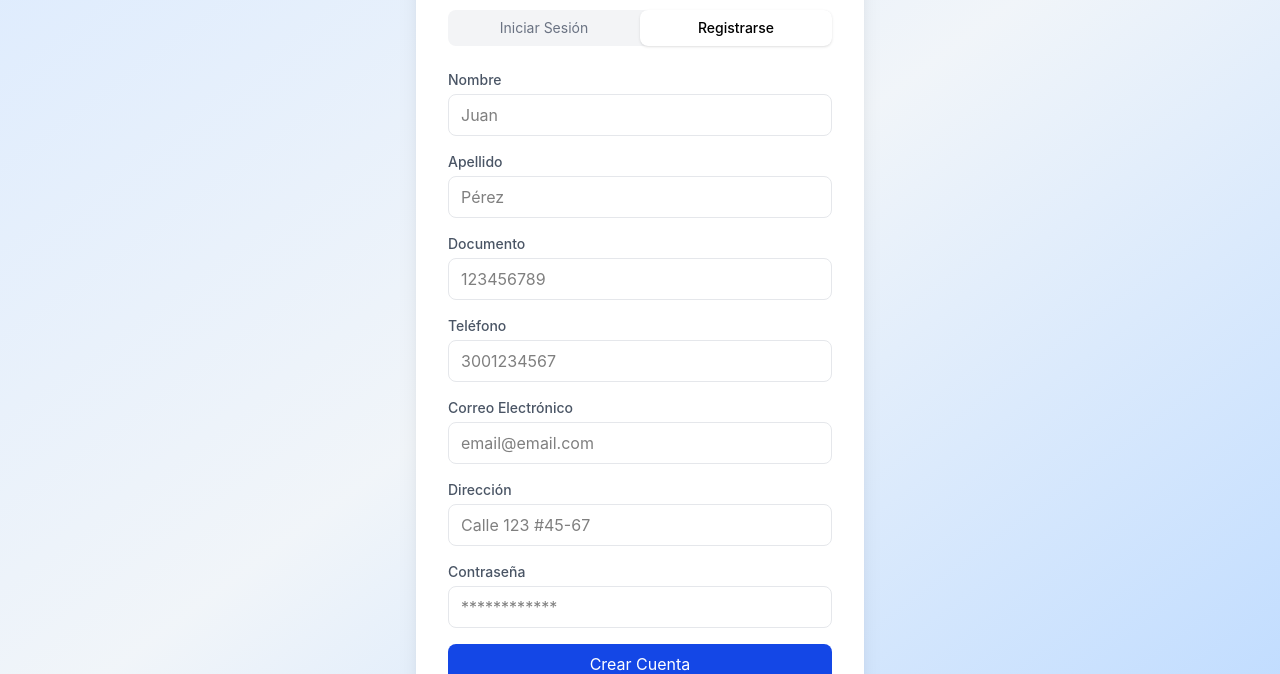
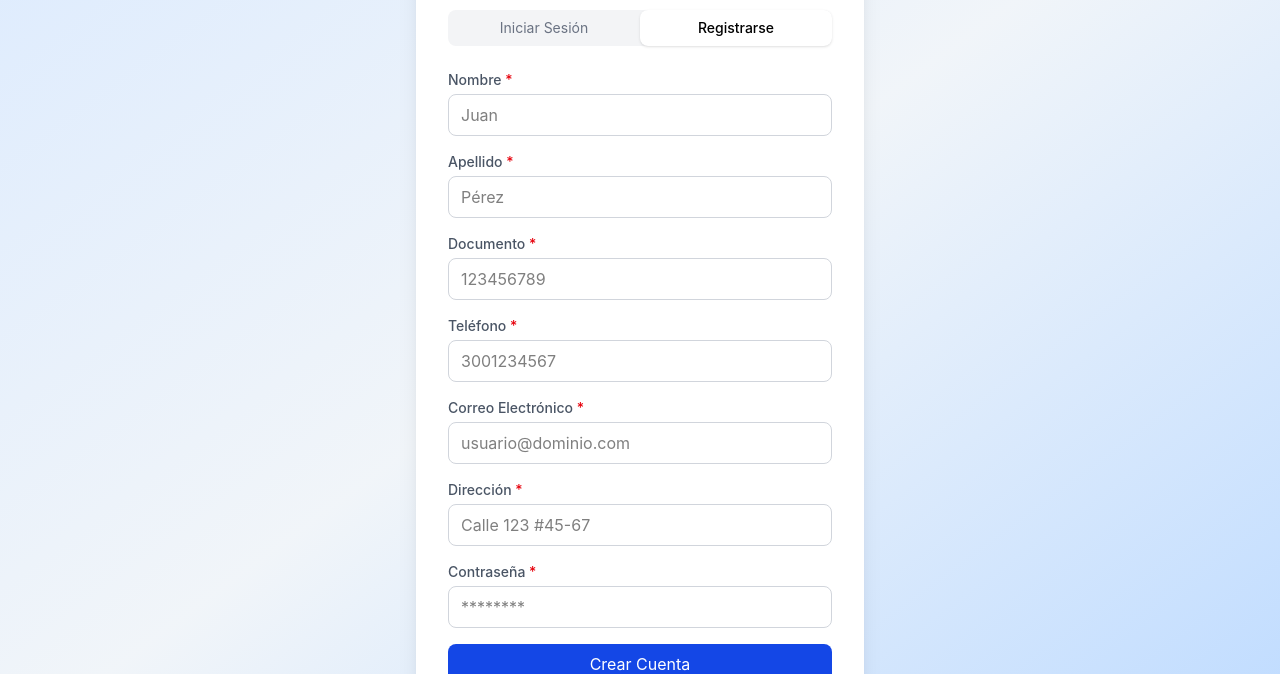
Before and after one commit to Jhorman18/optiluxe-front, a React (Vite) app: page /login in a window 1280 px wide. Both pictures are taken after a click on the button "Registrarse". Shown: the part 194-868 px from the top of the page. Built offline with nearby package versions, Linux system fonts and the light colour scheme; no server answers.

Commit message:
Update modulo registro

```diff
--- a/src/components/auth/InputField.jsx
+++ b/src/components/auth/InputField.jsx
@@ -1,13 +1,13 @@
 import { forwardRef } from "react";
 
 const InputField = forwardRef(function InputField(
-  { label, type = "text", placeholder, error, ...rest },
+  { label, type = "text", placeholder, error, required = false, ...rest },
   ref
 ) {
   return (
     <div className="mb-4">
       <label className="block text-sm font-medium text-gray-600 mb-1">
-        {label}
+        {label} {required && <span className="text-red-600">*</span>}
       </label>
 
       <input
@@ -15,10 +15,20 @@ const InputField = forwardRef(function InputField(
         type={type}
         placeholder={placeholder}
         {...rest}
-        className="w-full border border-gray-200 rounded-lg px-3 py-2 focus:outline-none focus:ring-2 focus:ring-blue-500"
+        className={`w-full rounded-lg px-3 py-2 border transition
+          ${
+            error
+              ? "border-red-500 focus:ring-2 focus:ring-red-400"
+              : "border-gray-300 focus:ring-2 focus:ring-blue-500"
+          }
+          focus:outline-none`}
       />
 
-      {error && <p className="text-xs text-red-600 mt-1">{error}</p>}
+      {error && (
+        <p className="text-xs text-red-600 mt-1">
+          {error}
+        </p>
+      )}
     </div>
   );
 });
--- a/src/components/auth/RegisterForm.jsx
+++ b/src/components/auth/RegisterForm.jsx
@@ -9,8 +9,6 @@ import { useAuth } from "../../context/auth/AuthContext.jsx";
 export default function RegisterForm() {
   const navigate = useNavigate();
   const { register: registerUser } = useAuth();
-  // IMPORTANTE: renombramos para no chocar con react-hook-form
-
   const [error, setError] = useState("");
 
   const {
@@ -18,6 +16,7 @@ export default function RegisterForm() {
     handleSubmit,
     formState: { errors, isSubmitting },
   } = useForm({
+    mode: "onChange",
     defaultValues: {
       nombre: "",
       apellido: "",
@@ -33,7 +32,6 @@ export default function RegisterForm() {
     setError("");
 
     try {
-      // Enviamos el rol fijo como CLIENTE
       const registerPromise = registerUser({
         ...values,
         rol: "CLIENTE",
@@ -48,7 +46,7 @@ export default function RegisterForm() {
           "No fue posible registrarse",
       });
 
-      navigate("/login?mode=login", { replace: true });
+      navigate("/login", { replace: true });
     } catch (err) {
       setError(
         err?.response?.data?.message ??
@@ -60,10 +58,12 @@ export default function RegisterForm() {
 
   return (
     <form onSubmit={handleSubmit(onSubmit)}>
+
       <InputField
         label="Nombre"
         type="text"
         placeholder="Juan"
+        required
         error={errors.nombre?.message}
         {...register("nombre", {
           required: "El nombre es obligatorio",
@@ -74,6 +74,7 @@ export default function RegisterForm() {
         label="Apellido"
         type="text"
         placeholder="Pérez"
+        required
         error={errors.apellido?.message}
         {...register("apellido", {
           required: "El apellido es obligatorio",
@@ -84,29 +85,63 @@ export default function RegisterForm() {
         label="Documento"
         type="text"
         placeholder="123456789"
+        required
         error={errors.documento?.message}
         {...register("documento", {
           required: "El documento es obligatorio",
+          pattern: {
+            value: /^[0-9]+$/,
+            message: "El documento solo debe contener números",
+          },
+          minLength: {
+            value: 6,
+            message: "Debe tener mínimo 6 dígitos",
+          },
         })}
+        onInput={(e) => {
+          e.target.value = e.target.value.replace(/[^0-9]/g, "");
+        }}
       />
 
       <InputField
         label="Teléfono"
         type="text"
         placeholder="3001234567"
+        required
         error={errors.telefono?.message}
         {...register("telefono", {
           required: "El teléfono es obligatorio",
+          pattern: {
+            value: /^[0-9]+$/,
+            message: "El teléfono solo debe contener números",
+          },
+          minLength: {
+            value: 10,
+            message: "Debe tener 10 dígitos",
+          },
+          maxLength: {
+            value: 10,
+            message: "Debe tener 10 dígitos",
+          },
         })}
+        onInput={(e) => {
+          e.target.value = e.target.value.replace(/[^0-9]/g, "");
+        }}
       />
 
       <InputField
         label="Correo Electrónico"
         type="email"
-        placeholder="email@email.com"
+        placeholder="usuario@dominio.com"
+        required
         error={errors.correo?.message}
         {...register("correo", {
           required: "El correo es obligatorio",
+          pattern: {
+            value: /^[^\s@]+@[^\s@]+\.[^\s@]+$/,
+            message:
+              "Debe ingresar un correo válido (ej: usuario@dominio.com)",
+          },
         })}
       />
 
@@ -114,6 +149,7 @@ export default function RegisterForm() {
         label="Dirección"
         type="text"
         placeholder="Calle 123 #45-67"
+        required
         error={errors.direccion?.message}
         {...register("direccion", {
           required: "La dirección es obligatoria",
@@ -123,13 +159,19 @@ export default function RegisterForm() {
       <InputField
         label="Contraseña"
         type="password"
-        placeholder="************"
+        placeholder="********"
+        required
         error={errors.password?.message}
         {...register("password", {
           required: "La contraseña es obligatoria",
           minLength: {
-            value: 6,
-            message: "Debe tener mínimo 6 caracteres",
+            value: 8,
+            message: "Debe tener mínimo 8 caracteres",
+          },
+          pattern: {
+            value: /^(?=.*[A-Za-z])(?=.*\d)[A-Za-z\d@$!%*?&]{8,}$/,
+            message:
+              "Debe contener al menos una letra y un número",
           },
         })}
       />
```
